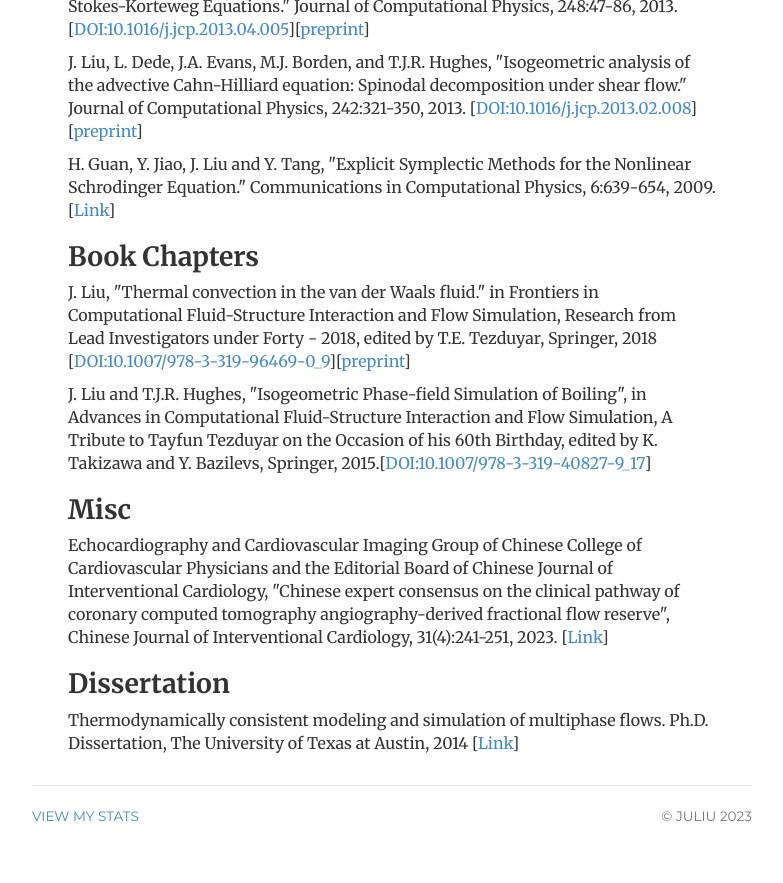
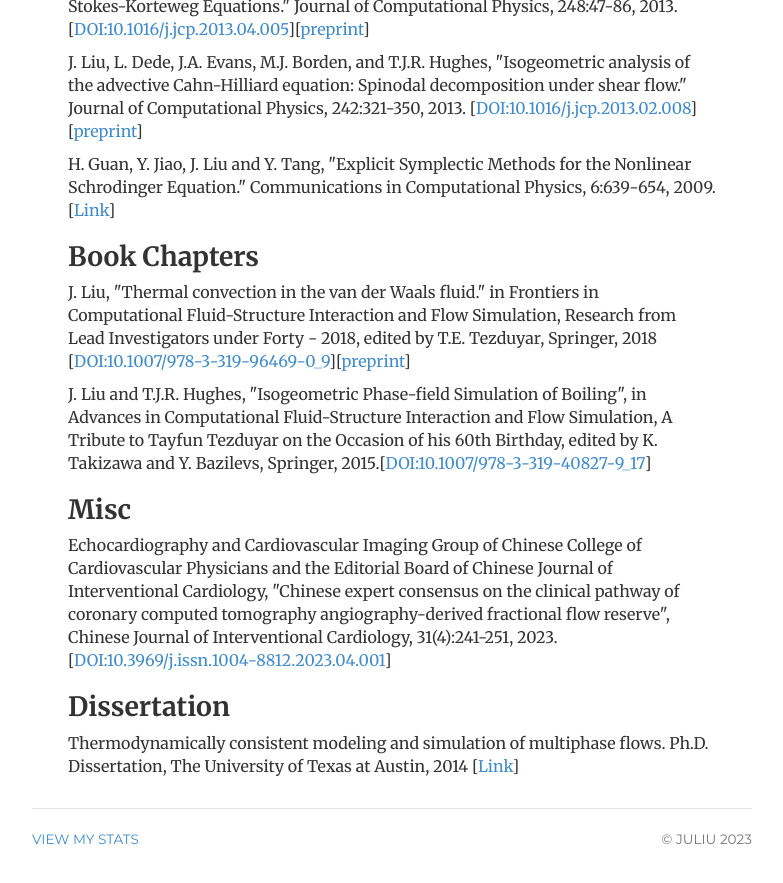
Before and after one commit to ju-liu/ju-liu.github.io, a Jekyll site: the page built from publications/index.html, in a window 1280 px wide and 900 px high, scrolled down 2148 px. Shown: the top 883 px of the window, without its empty margins (248-1031 px from the left). Built offline with Jekyll 4.4.1, drawn with Linux system fonts in a browser that asks for light colours; nearby versions of some CDN libraries; library files that are not in the unit come from our copies; comment, search, counter and statistics services are not loaded; some of the changed lines change nothing that is shown.

Commit message:
Update index.html

```diff
--- a/publications/index.html
+++ b/publications/index.html
@@ -94,7 +94,7 @@ description: Current Publications for Dr. Ju Liu
 
   <h2>Misc</h2>
   <p>Echocardiography and Cardiovascular Imaging Group of Chinese College of Cardiovascular Physicians and the Editorial Board of Chinese Journal of Interventional Cardiology, "Chinese expert consensus on the clinical pathway of coronary computed tomography angiography-derived fractional flow reserve", Chinese Journal of Interventional Cardiology, 31(4):241-251, 2023. [<a
-    href="https://zjxb.cbpt.cnki.net/WKD/WebPublication/paperDigest.aspx?paperID=df344de2-1d9f-4c1a-b4e5-1cb109c379e0">Link</a>]</p>
+    href="https://zjxb.cbpt.cnki.net/WKD/WebPublication/paperDigest.aspx?paperID=df344de2-1d9f-4c1a-b4e5-1cb109c379e0">DOI:10.3969/j.issn.1004-8812.2023.04.001</a>]</p>
 
   <h2>Dissertation</h2>
   <p>Thermodynamically consistent modeling and simulation of multiphase flows. Ph.D. Dissertation, The University of Texas at Austin, 2014 [<a href="https://repositories.lib.utexas.edu/handle/2152/28353" title="Thermodynamically consistent modeling and simulation of multiphase flows">Link</a>]</p>
```
